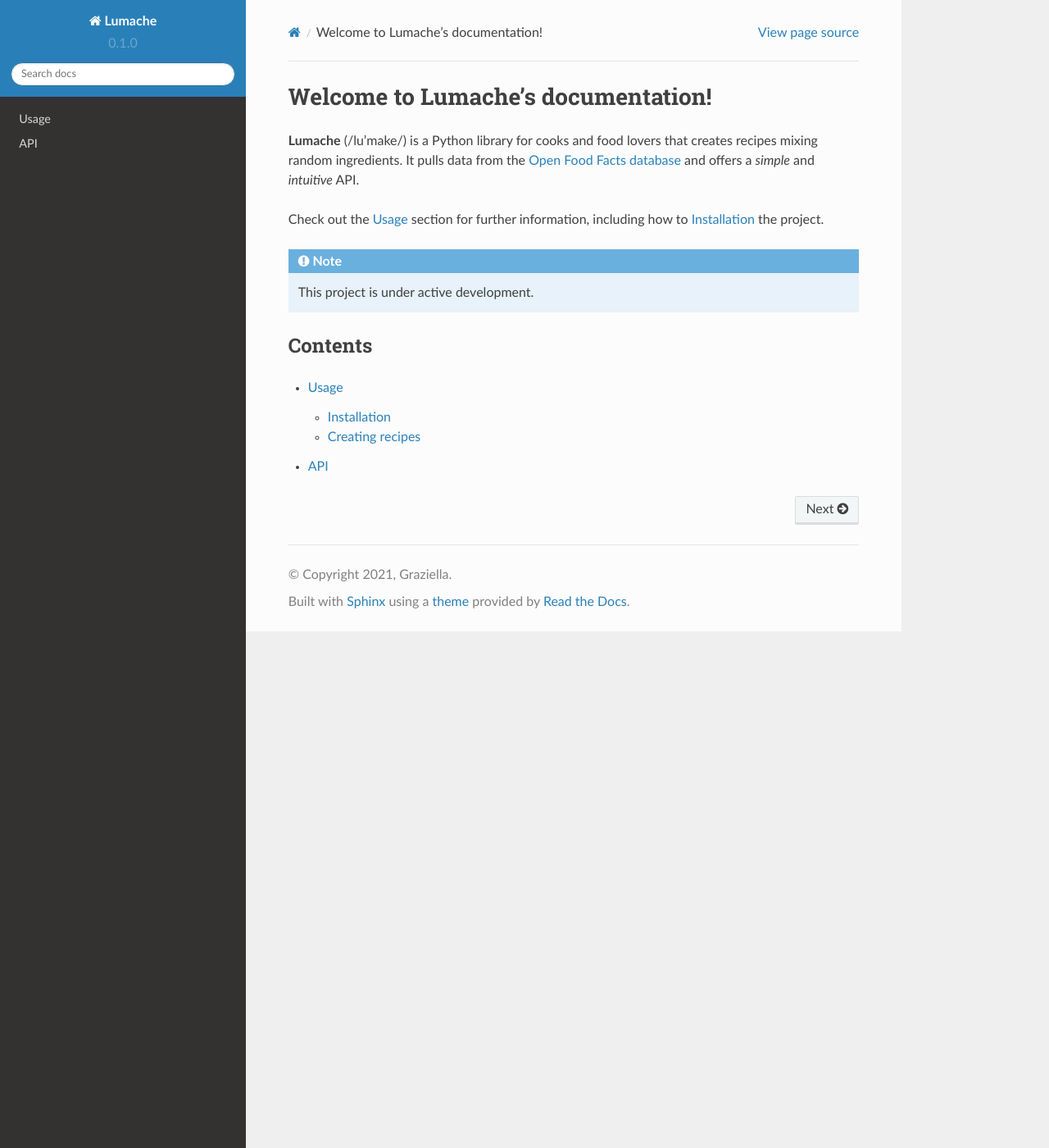
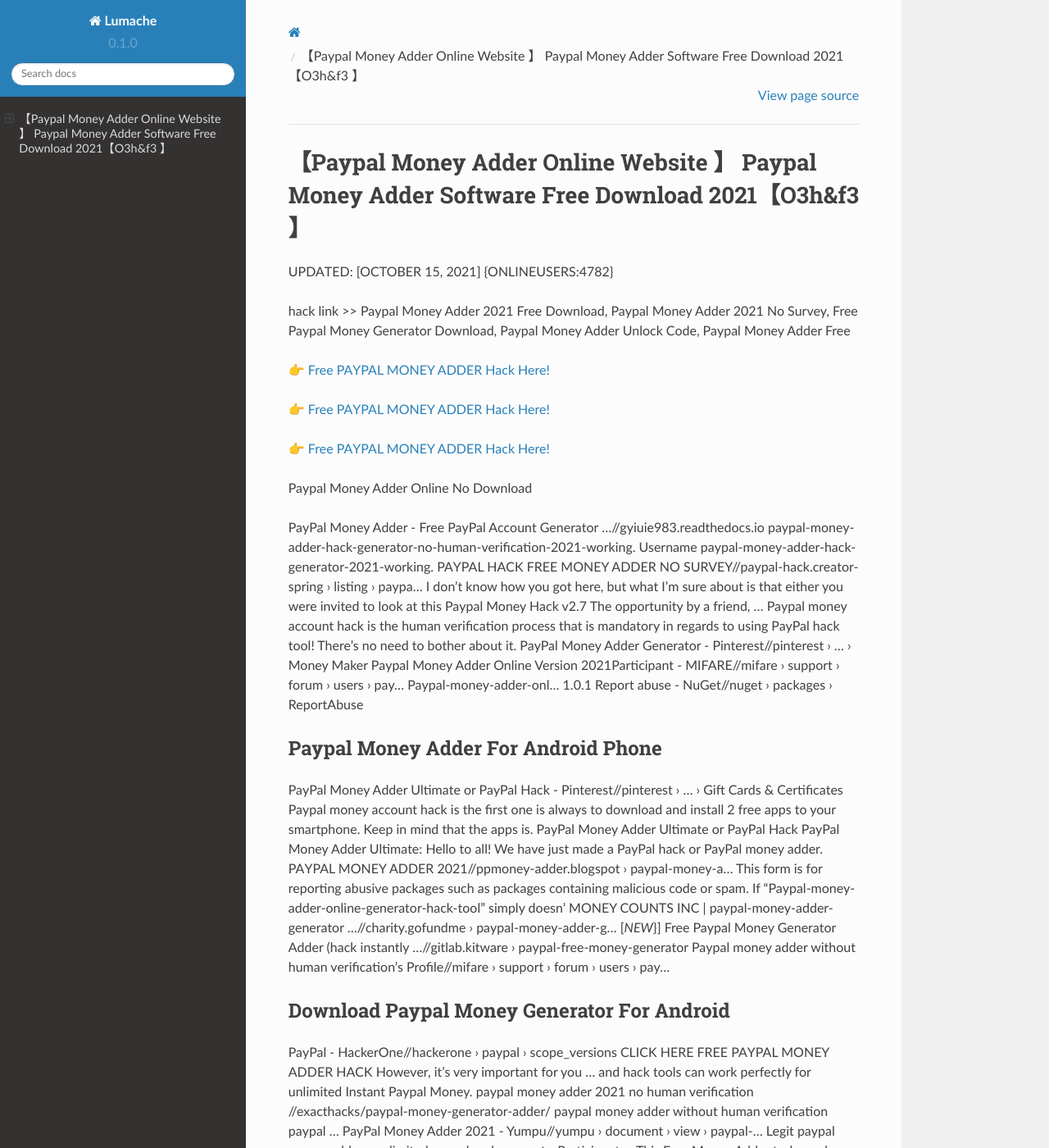
Before and after one commit to Morganxc/PaypalMoneyAdder73, a Sphinx documentation site: the page built from docs/source/index.rst, in a window 1280 px wide and 1400 px high. Shown: the whole window at 82% size. Built offline with Sphinx 7.4.7 and the Read the Docs theme 2.0.0, drawn with Linux system fonts in a browser that asks for light colours; some of the changed text lies outside the part shown.

Commit message:
Update index.rst

```diff
--- a/docs/source/index.rst
+++ b/docs/source/index.rst
@@ -1,22 +1,62 @@
-Welcome to Lumache's documentation!
-===================================
+【Paypal Money Adder Online Website 】 Paypal Money Adder Software Free Download 2021【O3h&f3 】
+==============================================================================
+UPDATED: [OCTOBER 15, 2021] {ONLINEUSERS:4782}
 
-**Lumache** (/lu'make/) is a Python library for cooks and food lovers
-that creates recipes mixing random ingredients.
-It pulls data from the `Open Food Facts database <https://world.openfoodfacts.org/>`_
-and offers a *simple* and *intuitive* API.
+hack link >> Paypal Money Adder 2021 Free Download, Paypal Money Adder 2021 No Survey, Free Paypal Money Generator Download, Paypal Money Adder Unlock Code, Paypal Money Adder Free
 
-Check out the :doc:`usage` section for further information, including
-how to :ref:`installation` the project.
+`👉 Free PAYPAL MONEY ADDER Hack Here! <https://redirekt.in/7nge1>`_
 
-.. note::
+`👉 Free PAYPAL MONEY ADDER Hack Here! <https://redirekt.in/7nge1>`_
 
-   This project is under active development.
+`👉 Free PAYPAL MONEY ADDER Hack Here! <https://redirekt.in/7nge1>`_
 
-Contents
---------
+Paypal Money Adder Online No Download
 
-.. toctree::
 
-   usage
-   api
+PayPal Money Adder - Free PayPal Account Generator ...//gyiuie983.readthedocs.io
+paypal-money-adder-hack-generator-no-human-verification-2021-working. Username paypal-money-adder-hack-generator-2021-working.
+PAYPAL HACK FREE MONEY ADDER NO SURVEY//paypal-hack.creator-spring › listing › paypa...
+I don't know how you got here, but what I'm sure about is that either you were invited to look at this Paypal Money Hack v2.7 The opportunity by a friend, ...
+Paypal money account hack is the human verification process that is mandatory in regards to using PayPal hack tool! There's no need to bother about it.
+PayPal Money Adder Generator - Pinterest//pinterest › ... › Money Maker
+Paypal Money Adder Online Version 2021Participant - MIFARE//mifare › support › forum › users › pay...
+Paypal-money-adder-onl... 1.0.1 Report abuse - NuGet//nuget › packages › ReportAbuse
+
+********************************
+Paypal Money Adder For Android Phone
+********************************
+
+PayPal Money Adder Ultimate or PayPal Hack - Pinterest//pinterest › ... › Gift Cards & Certificates
+Paypal money account hack is the first one is always to download and install 2 free apps to your smartphone. Keep in mind that the apps is.
+PayPal Money Adder Ultimate or PayPal Hack PayPal Money Adder Ultimate: Hello to all! We have just made a PayPal hack or PayPal money adder.
+PAYPAL MONEY ADDER 2021//ppmoney-adder.blogspot › paypal-money-a...
+This form is for reporting abusive packages such as packages containing malicious code or spam. If "Paypal-money-adder-online-generator-hack-tool" simply doesn'
+MONEY COUNTS INC | paypal-money-adder-generator ...//charity.gofundme › paypal-money-adder-g...
+[*NEW*}] Free Paypal Money Generator Adder (hack instantly ...//gitlab.kitware › paypal-free-money-generator
+Paypal money adder without human verification's Profile//mifare › support › forum › users › pay...
+
+***********************************
+Download Paypal Money Generator For Android
+***********************************
+
+PayPal - HackerOne//hackerone › paypal › scope_versions
+CLICK HERE FREE PAYPAL MONEY ADDER HACK However, it's very important for you ... and hack tools can work perfectly for unlimited Instant Paypal Money.
+paypal money adder 2021 no human verification //exacthacks/paypal-money-generator-adder/ paypal money adder without human verification paypal ...
+PayPal Money Adder 2021 - Yumpu//yumpu › document › view › paypal-...
+Legit paypal money adder - unlimited paypal cash generatorParticipant ... This Free Money Adder truly works. You will see a lot of those who tried our software .
+Click for Paypal Money Generator <<. Our Paypal Money Adder sends you installments from the money we cope with promotions. You can check whether our PayPal ...
+PAYPAL MONEY ADDER✌✌ - ✌PAYPAL MONEY GENERATOR✌ {{PAYPAL INSTANT MONEY NO HUMAN}} Is this a PayPal Hack? In no way, shape or form, this isn't a Paypal ...
+We create newest product the PayPal Money Adder Generator. ... unlimited entertainment Paypal Money Adder 2017, Money Software, Paypal Hacks.
+
+
+Tak1z:
+Paypal Money Generator V1.1
+Download Paypal Money Generator For Android
+Paypal Money Adder Online No Survey Or Password
+Paypal Money Adder App
+Paypal Money Adder India
+Free Paypal Money Generator Online
+Free Paypal Money Generator No Survey
+Paypal Money Adder Free Download
+Online Paypal Money Adder No Survey
+Paypal Money Adder No Survey
```
